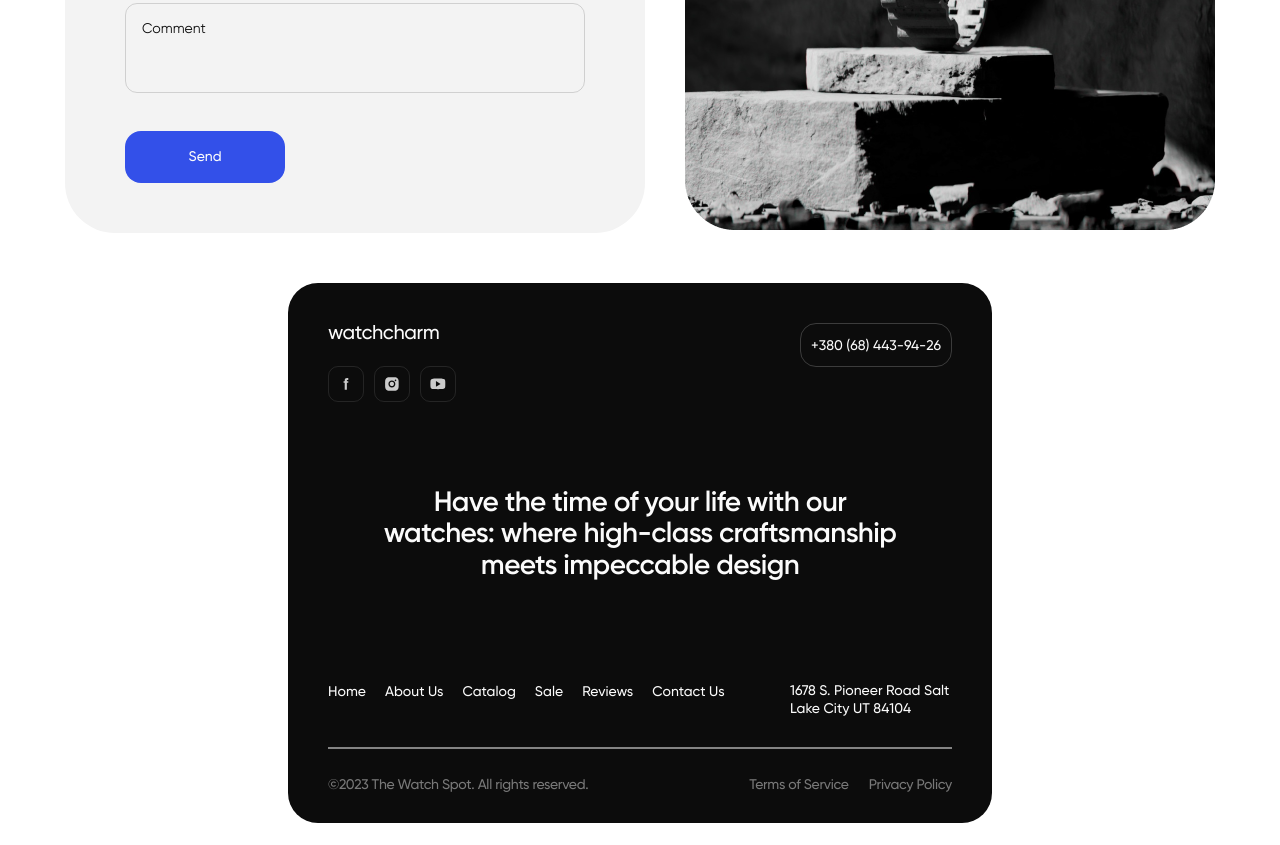
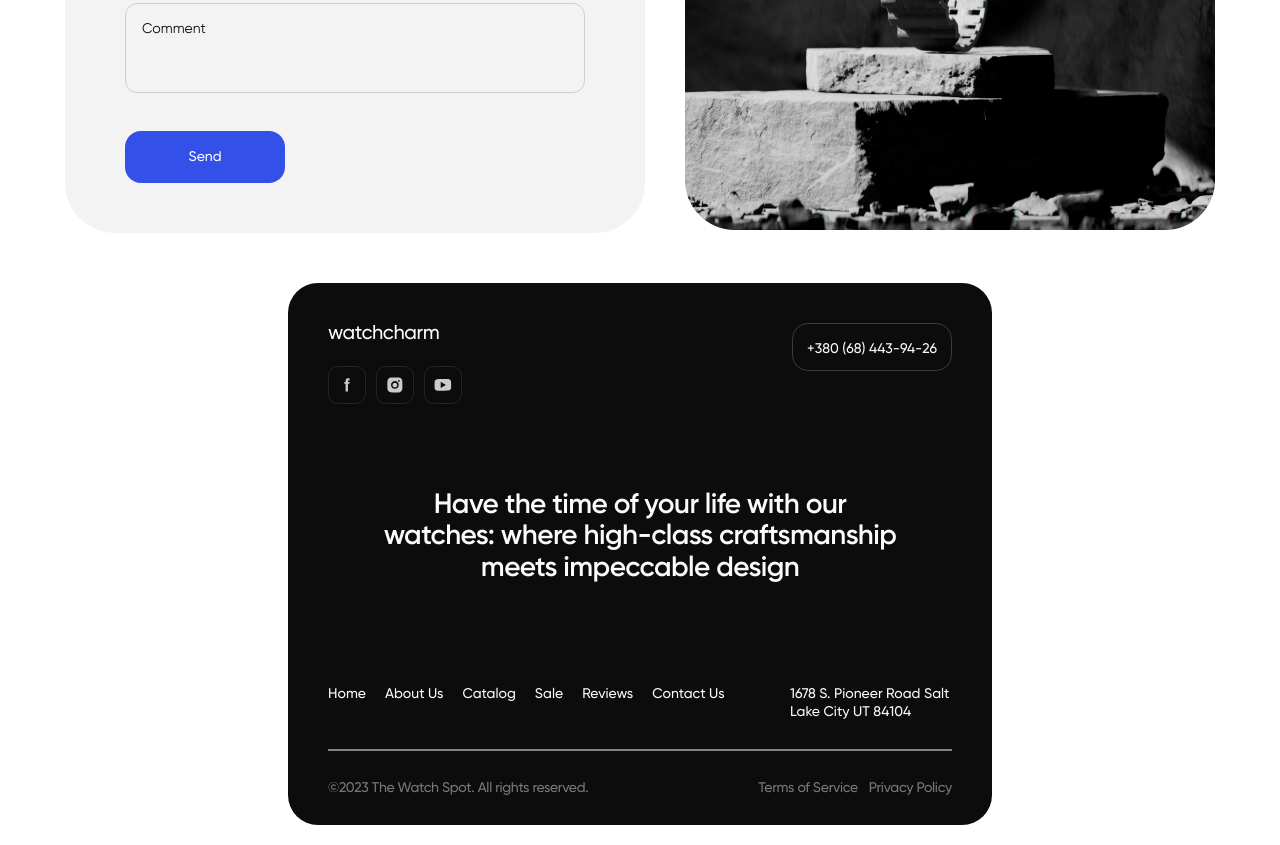
Before and after one commit to OlgaBlud/watch-sharm, a website built with Vite: page src/index.html in a window 1280 px wide. Shown: the part 4372-5217 px from the top of the page. Built offline with nearby package versions, Linux system fonts and the light colour scheme.

Commit message:
change structure and remove some styles

```diff
--- a/src/css/footer.css
+++ b/src/css/footer.css
@@ -19,18 +19,25 @@
   gap: 20px;
   margin-bottom: 40px;
 }
-.footer-social-link {
+.logo-social-link {
+  display: flex;
+  flex-direction: column;
+  gap: 20px;
+}
+.footer-social-link-list {
   display: flex;
   gap: 10px;
 }
-.social-icon {
+.footer-social-link-item {
   border: 1px solid rgba(251, 251, 251, 0.1);
   border-radius: 10px;
-  padding: 8px;
+}
+.footer-link {
+  display: flex;
+  justify-content: center;
+  align-items: center;
   width: 34px;
   height: 34px;
-}
-.footer-link {
   opacity: 0.8;
   fill: #fbfbfb;
 }
@@ -95,8 +102,6 @@
   color: #fbfbfb;
 }
 
-/* ============ */
-
 .footer-line {
   border: 1px solid rgba(251, 251, 251, 0.5);
   margin-bottom: 24px;
@@ -125,65 +130,75 @@
   }
   .social-container {
     flex-direction: row;
-    flex-wrap: wrap;
     justify-content: space-between;
-    margin-bottom: 0;
+    margin-bottom: 86px;
   }
-  .logo-social-link {
-    display: flex;
-    flex-direction: column;
-    row-gap: 20px;
-  }
+
   .footer-logo {
     font-size: 20px;
   }
-  .social-icon {
+
+  .footer-link {
     width: 36px;
     height: 36px;
   }
+
+  .footer-social-icon {
+    width: 20px;
+    height: 20px;
+  }
+
+  .address {
+    width: 160px;
+    height: 48px;
+  }
   .address-link {
+    padding-top: 16px;
+    padding-bottom: 16px;
     font-size: 14px;
-    line-height: 1.28;
+    line-height: 1.29;
   }
+
   .footer-navigation {
-    justify-content: space-between;
-    gap: 62px;
     margin-bottom: 28px;
   }
+
   .footer-nav-list {
-    flex-direction: row;
-    min-width: 400px;
+    max-width: 400px;
+    flex-wrap: nowrap;
     gap: 19px;
   }
+
   .footer-nav-link {
     font-size: 14px;
-    line-height: 1.28;
+    line-height: 1.29;
   }
   .footer-text {
     font-size: 28px;
     line-height: 1.14;
     max-width: 524px;
-    margin: 86px 50px 100px 50px;
+    margin: 86px auto 100px auto;
   }
   .address-item {
     font-size: 14px;
-    line-height: 1.28;
+    line-height: 1.29;
     max-width: 162px;
   }
+
   .footer-line {
     margin-bottom: 28px;
   }
   .privacy-list {
     max-width: 624px;
     justify-content: space-between;
+    flex-wrap: nowrap;
+    column-gap: 0;
   }
   .privacy-list-item {
     font-size: 14px;
-    line-height: 1.28;
+    line-height: 1.29;
   }
-  .privacy-list-item-end {
-    display: flex;
-    flex-direction: row;
-    gap: 20px;
+  .privacy-list-item:first-child {
+    padding-right: 159px;
   }
 }
--- a/src/partials/footer.html
+++ b/src/partials/footer.html
@@ -3,36 +3,37 @@
     <div class="social-container">
       <div class="logo-social-link">
         <a class="logo footer-logo" href="./index.html">watchcharm</a>
-        <ul class="footer-social-link">
-          <li class="social-icon">
+        <ul class="footer-social-link-list">
+          <li class="footer-social-link-item">
             <a
               href="https://www.facebook.com/goITclub/"
               target="_blank"
               class="footer-link"
-              ><svg class="icon" width="18" height="18">
-                <use href="../img/icons.svg#icon-facebook"></use></svg
+              ><svg class="footer-social-icon" width="18" height="18">
+                <use href="./img/icons.svg#icon-facebook"></use></svg
             ></a>
           </li>
-          <li class="social-icon">
+          <li class="footer-social-link-item">
             <a
               href="https://www.instagram.com/goitclub/"
               target="_blank"
               class="footer-link"
-              ><svg class="icon" width="18" height="18">
-                <use href="../img/icons.svg#icon-instagram"></use></svg
+              ><svg class="footer-social-icon" width="18" height="18">
+                <use href="./img/icons.svg#icon-instagram"></use></svg
             ></a>
           </li>
-          <li class="social-icon">
+          <li class="footer-social-link-item">
             <a
               href="https://www.youtube.com/c/GoIT"
               target="_blank"
               class="footer-link"
-              ><svg class="icon" width="18" height="18">
-                <use href="../img/icons.svg#icon-youtube"></use></svg
+              ><svg class="footer-social-icon" width="18" height="18">
+                <use href="./img/icons.svg#icon-youtube"></use></svg
             ></a>
           </li>
         </ul>
       </div>
+
       <address class="address" id="our-contacts">
         <a class="address-link" href="tel:+380684439426">+380 (68) 443-94-26</a>
       </address>
@@ -70,10 +71,12 @@
       <li class="privacy-list-item">
         ©2023 The Watch Spot. All rights reserved.
       </li>
-      <div class="privacy-list-item-end">
-        <li class="privacy-list-item">Terms of Service</li>
-        <li class="privacy-list-item">Privacy Policy</li>
-      </div>
+      <li class="privacy-list-item">
+        <a href="">Terms of Service</a>
+      </li>
+      <li class="privacy-list-item">
+        <a href="">Privacy Policy</a>
+      </li>
     </ul>
   </div>
 </footer>
```
